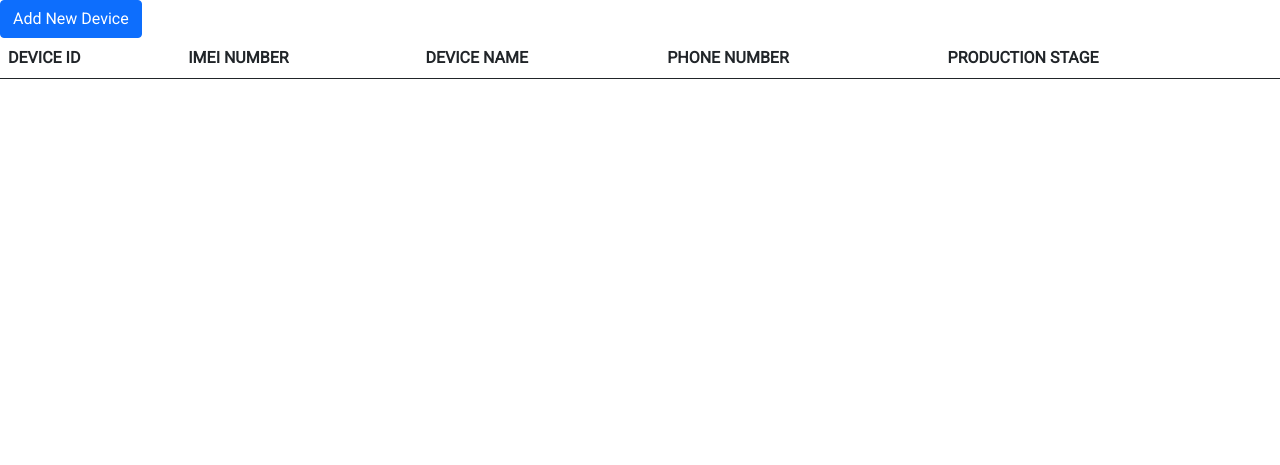
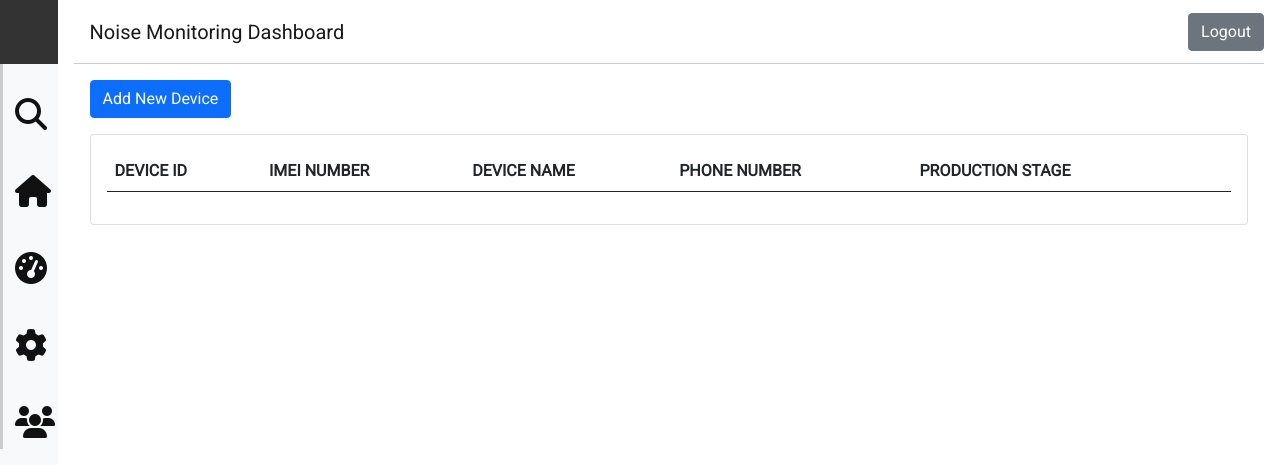
Before and after one commit to SunbirdAI/noise-sensors-monitoring, a Django app: page /devices/ in a window 1280 px wide. Shown: the top 465 px of the page. Run offline with Django 3.2, Linux system fonts and the light colour scheme; data that the repository does not hold is empty; some libraries are stand-ins or nearby versions.

Commit message:
Add navbar and sidebar to device pages

```diff
--- a/templates/devices/device_list.html
+++ b/templates/devices/device_list.html
@@ -3,21 +3,36 @@
 {% block title %}Devices{% endblock title %}
 
 {% block content %}
-    <a href="{% url 'create_device' %}" class="btn btn-primary">Add New Device</a>
+{% include "sidebar.html" %}
+<div class="content-container">
+  <div class="container-fluid">
+    {% include "navbar.html" %}
+    <a href="{% url 'create_device' %}" class="btn btn-primary m-3"
+      >Add New Device</a
+    >
+
+    <div class="row">
+        <div class="col mb-4 mb-lg-0 ml-3 mr-3">
+          <div class="card">
+            <div class="card-body">
+              <div class="table-responsive">
                 <table class="table table-hover">
                   <thead>
                     <tr>
-            <th>DEVICE ID</th>
-            <th>IMEI NUMBER</th>
-            <th>DEVICE NAME</th>
-            <th>PHONE NUMBER</th>
-            <th>PRODUCTION STAGE</th>
+                      <th scope="col">DEVICE ID</th>
+                      <th scope="col">IMEI NUMBER</th>
+                      <th scope="col">DEVICE NAME</th>
+                      <th scope="col">PHONE NUMBER</th>
+                      <th scope="col">PRODUCTION STAGE</th>
+                      <th scope="col"></th>
                     </tr>
                   </thead>
                   <tbody>
                     {% for device in device_list %}
                     <tr>
-                    <td><a href="{{ device.get_absolute_url }}">{{ device.device_id }}</a></td>
+                      <td>
+                        <a href="{{ device.get_absolute_url }}">{{ device.device_id }}</a>
+                      </td>
                       <td>{{ device.imei }}</td>
                       <td>{{ device.device_name }}</td>
                       <td>{{ device.phone_number }}</td>
@@ -26,4 +41,11 @@
                     {% endfor %}
                   </tbody>
                 </table>
+              </div>
+            </div>
+          </div>
+        </div>
+      </div>
+  </div>
+</div>
 {% endblock content %}
--- a/templates/navbar.html
+++ b/templates/navbar.html
@@ -10,7 +10,7 @@
         justify-content-between
       "
     >
-    <a class="navbar-brand mx-auto" href="#">Noise Monitoring Dashboard</a>
+    <a class="navbar-brand" href="#">Noise Monitoring Dashboard</a>
 
     </div>
     <div
```
Also changed, not shown: templates/devices/create_device.html (+14 -6 lines), templates/devices/device_detail.html (+8 -1 lines). Lines whose indentation alone changed are shown as unchanged.
